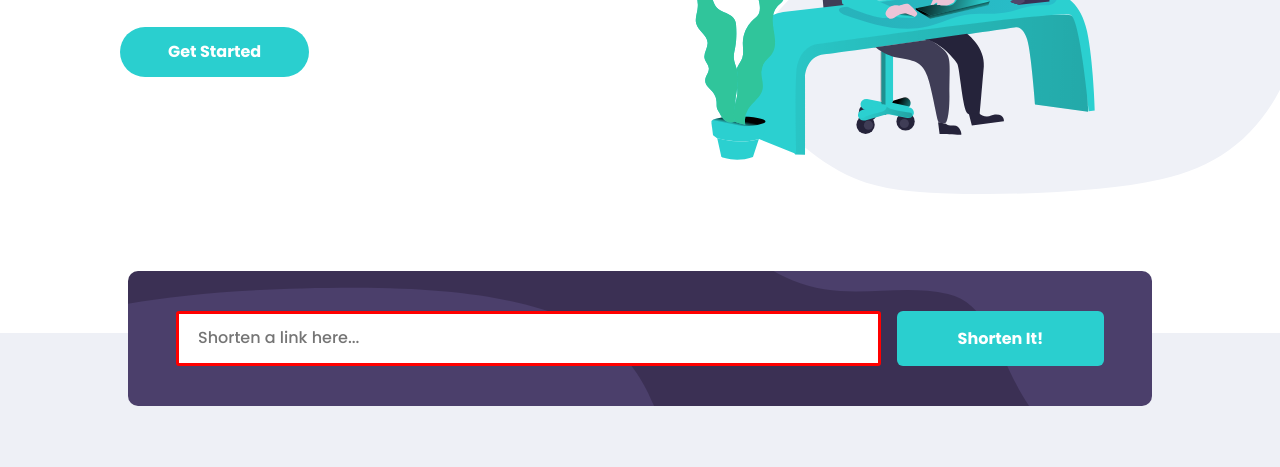
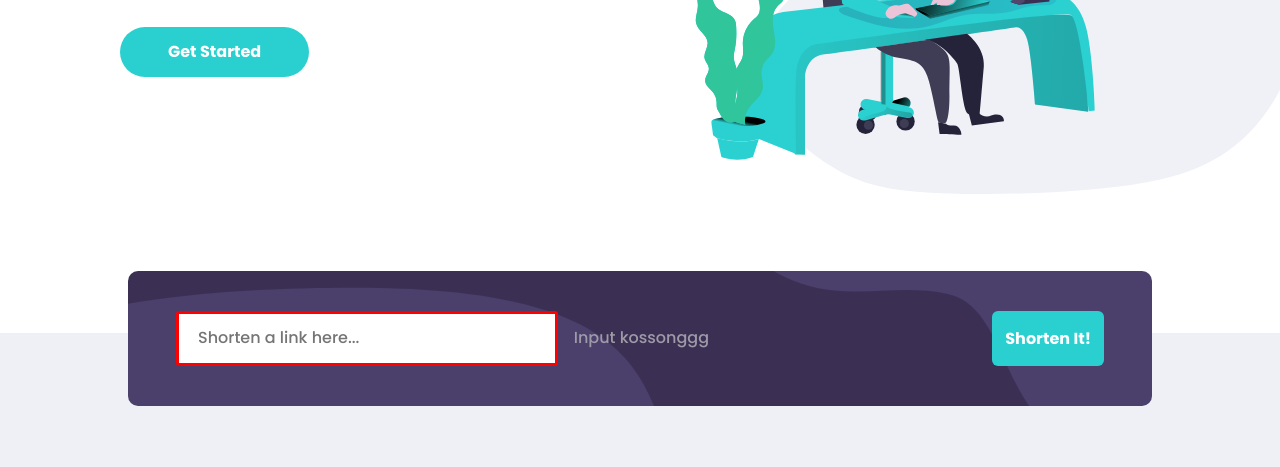
Before and after one commit to christiankurniadi/shortly, a plain HTML site: page index.html in a window 1280 px wide. Both pictures are taken after a click on the button "Shorten It!". Shown: the part 329-796 px from the top of the page. Drawn offline with Linux system fonts and the light colour scheme.

Commit message:
add error handling

```diff
--- a/app/js/script.js
+++ b/app/js/script.js
@@ -26,6 +26,7 @@ shorten.addEventListener("click", async function () {
     if (inputKeyword.value == "") {
       inputKeyword.classList.add("error")
       errorMessage.innerHTML = "Input kossonggg"
+      errorMessage.style.display = "block"
     } else {
       errorMessage.innerHTML = ""
       inputKeyword.classList.remove("error")
--- a/app/scss/_features.scss
+++ b/app/scss/_features.scss
@@ -287,6 +287,7 @@
 
 .error{
     border: 3px solid red;
+
 }
 
 .error_message{
```
Also changed, not shown: 1 other file.
